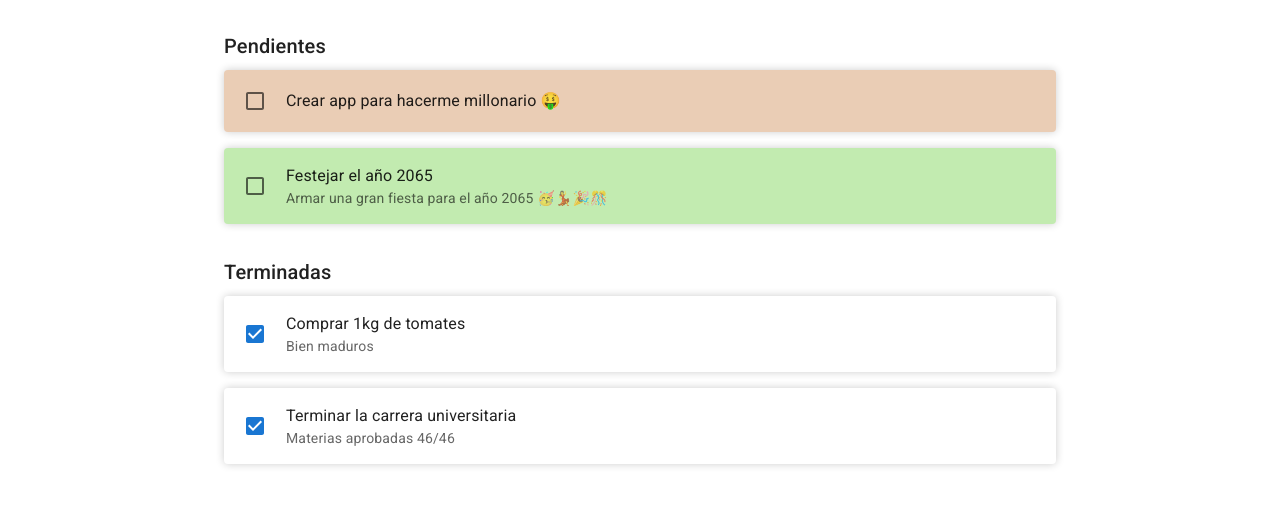
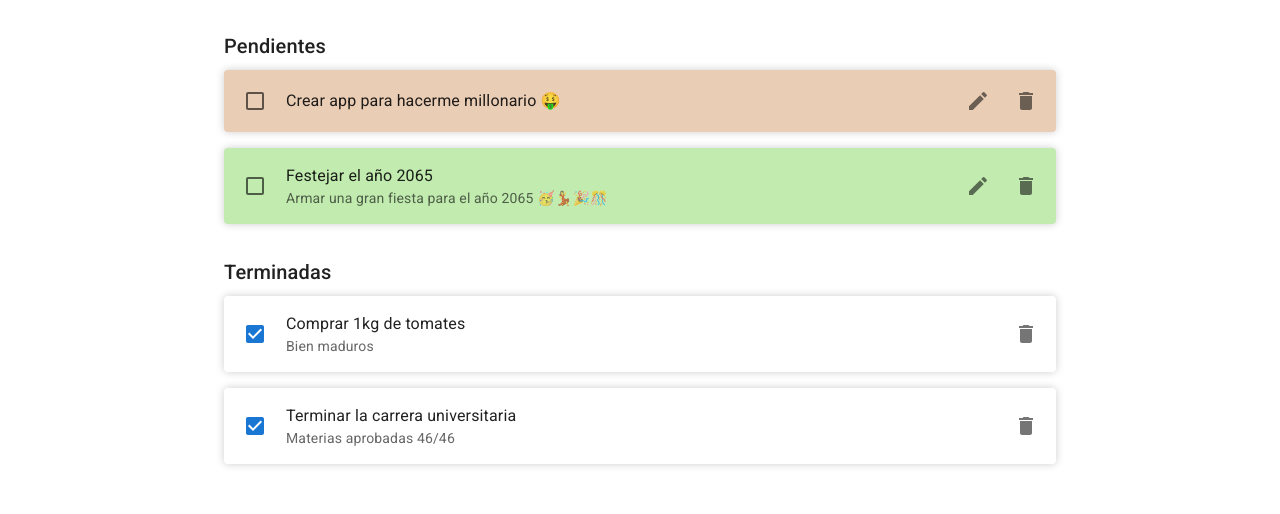
Before and after one commit to Jesus1397/Minder-ToDoList, a React (Vite) app: page / in a window 1280 px wide. Shown: the part 128-642 px from the top of the page. Built offline with nearby package versions, Linux system fonts and the light colour scheme; data requests are answered from the project's data file; a web font is replaced by a local one.

Commit message:
fix: changes

```diff
--- a/package.json
+++ b/package.json
@@ -18,8 +18,7 @@
     "@mui/material": "^5.14.14",
     "axios": "^1.5.1",
     "react": "^18.2.0",
-    "react-dom": "^18.2.0",
-    "react-swipeable-list": "^1.9.3"
+    "react-dom": "^18.2.0"
   },
   "devDependencies": {
     "@types/react": "^18.2.15",
--- a/src/App.tsx
+++ b/src/App.tsx
@@ -24,6 +24,7 @@ function App() {
     description: "",
     category_id: "",
   });
+  const [taskToEdit, setTaskToEdit] = useState<Task | null>(null);
 
   useEffect(() => {
     const fetchData = async () => {
@@ -61,16 +62,57 @@ function App() {
     }
   };
 
-  const handleCloseModal = () => {
-    setNewTask({ title: "", description: "", category_id: "" });
-    setOpen(false);
+  const handleEditTask = async (id: string) => {
+    const task = tasks.find((task) => task.id === id);
+    if (task) {
+      setTaskToEdit(task);
+      setOpen(true);
+    }
+  };
+
+  const handleUpdateTask = async () => {
+    if (taskToEdit) {
+      await axios.put(
+        `http://localhost:3000/tasks/${taskToEdit.id}`,
+        taskToEdit
+      );
+      const updatedTasks = tasks.map((task) =>
+        task.id === taskToEdit.id ? taskToEdit : task
+      );
+      setTasks(updatedTasks);
+      setTaskToEdit(null);
+      setOpen(false);
+    }
+  };
+
+  const handleDeleteTask = async (id: string) => {
+    await axios.delete(`http://localhost:3000/tasks/${id}`);
+    const updatedTasks = tasks.filter((task) => task.id !== id);
+    setTasks(updatedTasks);
   };
 
   const handleInputChange = (
     e: React.ChangeEvent<HTMLInputElement | HTMLTextAreaElement>
   ) => {
     const { name, value } = e.target;
-    setNewTask((prev) => ({ ...prev, [name]: value }));
+
+    if (taskToEdit) {
+      setTaskToEdit((prev) => ({
+        ...prev!,
+        [name]: value,
+      }));
+    } else {
+      setNewTask((prev) => ({
+        ...prev,
+        [name]: value,
+      }));
+    }
+  };
+
+  const handleCloseModal = () => {
+    setNewTask({ title: "", description: "", category_id: "" });
+    setTaskToEdit(null);
+    setOpen(false);
   };
 
   return (
@@ -104,12 +146,15 @@ function App() {
               categories={categories}
               onToggle={handleToggleTask}
               completed={false}
+              onEdit={handleEditTask}
+              onDelete={handleDeleteTask}
             />
             <TaskList
               tasks={tasks}
               categories={categories}
               onToggle={handleToggleTask}
               completed={true}
+              onDelete={handleDeleteTask}
             />
             <Fab
               color="primary"
@@ -126,10 +171,13 @@ function App() {
             <TaskModal
               open={open}
               handleClose={handleCloseModal}
-              newTask={newTask}
+              newTask={taskToEdit ? taskToEdit : newTask}
               handleInputChange={handleInputChange}
               categories={categories}
-              handleCreateTask={handleCreateTask}
+              handleCreateTask={
+                taskToEdit ? handleUpdateTask : handleCreateTask
+              }
+              isEditing={!!taskToEdit}
             />
           </Box>
         </Container>
--- a/src/components/TaskList_component.tsx
+++ b/src/components/TaskList_component.tsx
@@ -5,7 +5,9 @@ import {
   ListItemText,
   Typography,
   Box,
+  IconButton,
 } from "@mui/material";
+import { Edit, Delete } from "@mui/icons-material";
 import { TaskListProps } from "../interfaces/TaskListProps_interface";
 
 const TaskList: React.FC<TaskListProps> = ({
@@ -13,6 +15,8 @@ const TaskList: React.FC<TaskListProps> = ({
   categories,
   onToggle,
   completed,
+  onEdit,
+  onDelete,
 }) => {
   const filteredTasks = tasks.filter((task) => task.completed === completed);
 
@@ -61,8 +65,11 @@ const TaskList: React.FC<TaskListProps> = ({
                 borderRadius: "4px",
                 backgroundColor: getCategoryColor(task.category_id),
                 padding: "10px",
+                display: "flex",
+                justifyContent: "space-between",
               }}
             >
+              <Box sx={{ display: "flex", alignItems: "center" }}>
                 <Checkbox
                   checked={task.completed}
                   onChange={() => onToggle(task.id, task.completed)}
@@ -74,6 +81,26 @@ const TaskList: React.FC<TaskListProps> = ({
                   primary={task.title}
                   secondary={task.description ? task.description : null}
                 />
+              </Box>
+              <Box>
+                {onEdit && (
+                  <IconButton
+                    aria-label="edit"
+                    onClick={() => onEdit(task.id)}
+                    sx={{ marginRight: "8px" }}
+                  >
+                    <Edit />
+                  </IconButton>
+                )}
+                {onDelete && (
+                  <IconButton
+                    aria-label="delete"
+                    onClick={() => onDelete(task.id)}
+                  >
+                    <Delete />
+                  </IconButton>
+                )}
+              </Box>
             </ListItem>
           ))}
         </List>
--- a/src/components/TaskModal_component.tsx
+++ b/src/components/TaskModal_component.tsx
@@ -17,6 +17,7 @@ const TaskModal: React.FC<TaskModalProps> = ({
   handleInputChange,
   categories,
   handleCreateTask,
+  isEditing = false,
 }) => {
   const [errors, setErrors] = useState({
     title: false,
@@ -54,7 +55,7 @@ const TaskModal: React.FC<TaskModalProps> = ({
           gutterBottom
           sx={{ p: "24px 24px 16px 24px", m: "0px" }}
         >
-          Nueva tarea
+          {isEditing ? "Editando tarea" : "Nueva tarea"}{" "}
         </Typography>
         <Box sx={{ padding: "0 24px 20px 24px" }}>
           <Box sx={{ padding: "10px" }}>
@@ -126,7 +127,7 @@ const TaskModal: React.FC<TaskModalProps> = ({
             onClick={handleCreate}
             sx={{ ml: 2 }}
           >
-            Crear
+            {isEditing ? "Guardar cambios" : "Crear"}
           </Button>
         </Box>
       </Box>
--- a/src/interfaces/TaskListProps_interface.tsx
+++ b/src/interfaces/TaskListProps_interface.tsx
@@ -6,4 +6,6 @@ export interface TaskListProps {
   categories: Category[];
   onToggle: (id: string, completed: boolean) => void;
   completed: boolean;
+  onEdit?: (id: string) => void;
+  onDelete: (id: string) => void;
 }
--- a/src/interfaces/TaskModalProps_interface.tsx
+++ b/src/interfaces/TaskModalProps_interface.tsx
@@ -9,4 +9,5 @@ export interface TaskModalProps {
   ) => void;
   categories: Category[];
   handleCreateTask: () => void;
+  isEditing?: boolean;
 }
```
Lines whose indentation alone changed are shown as unchanged.
